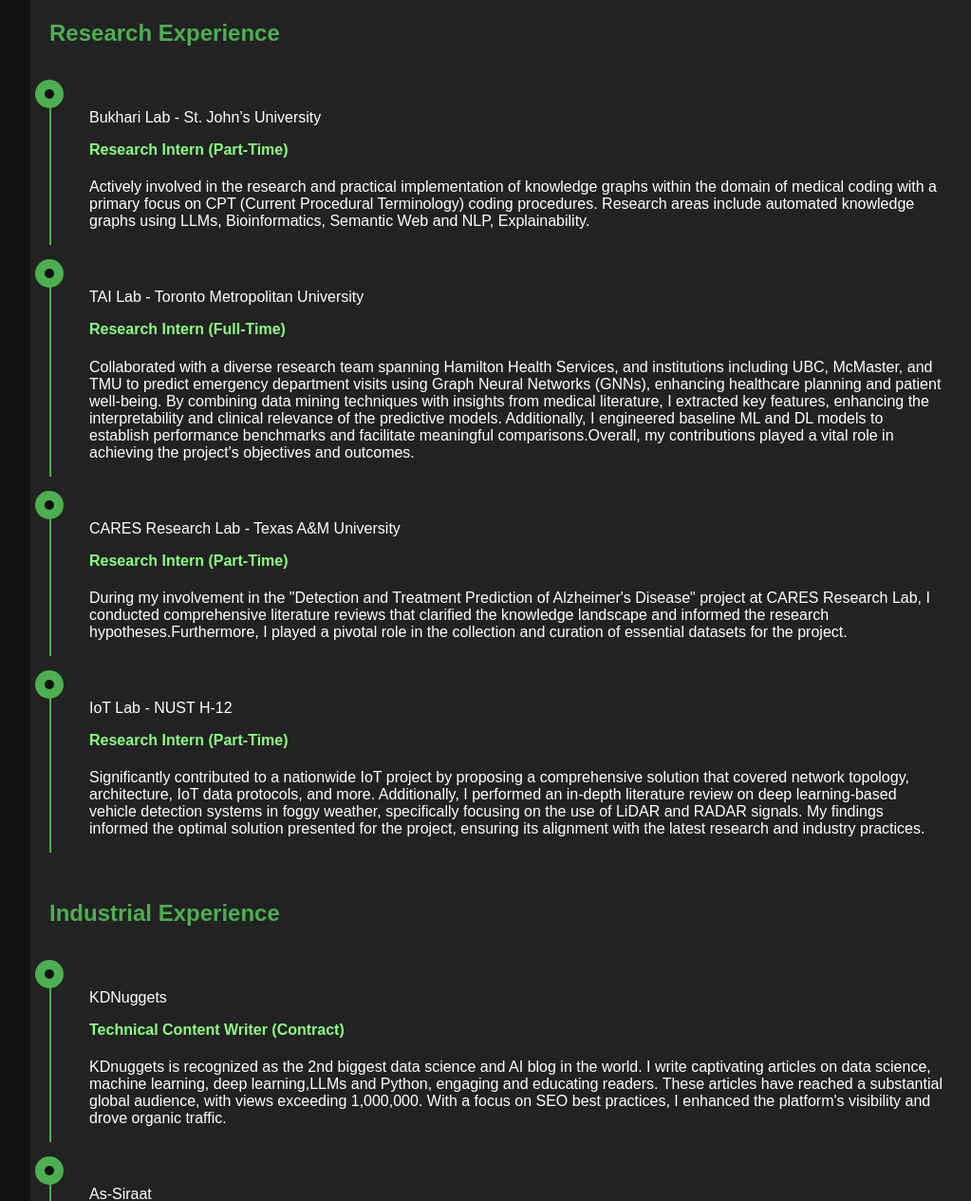
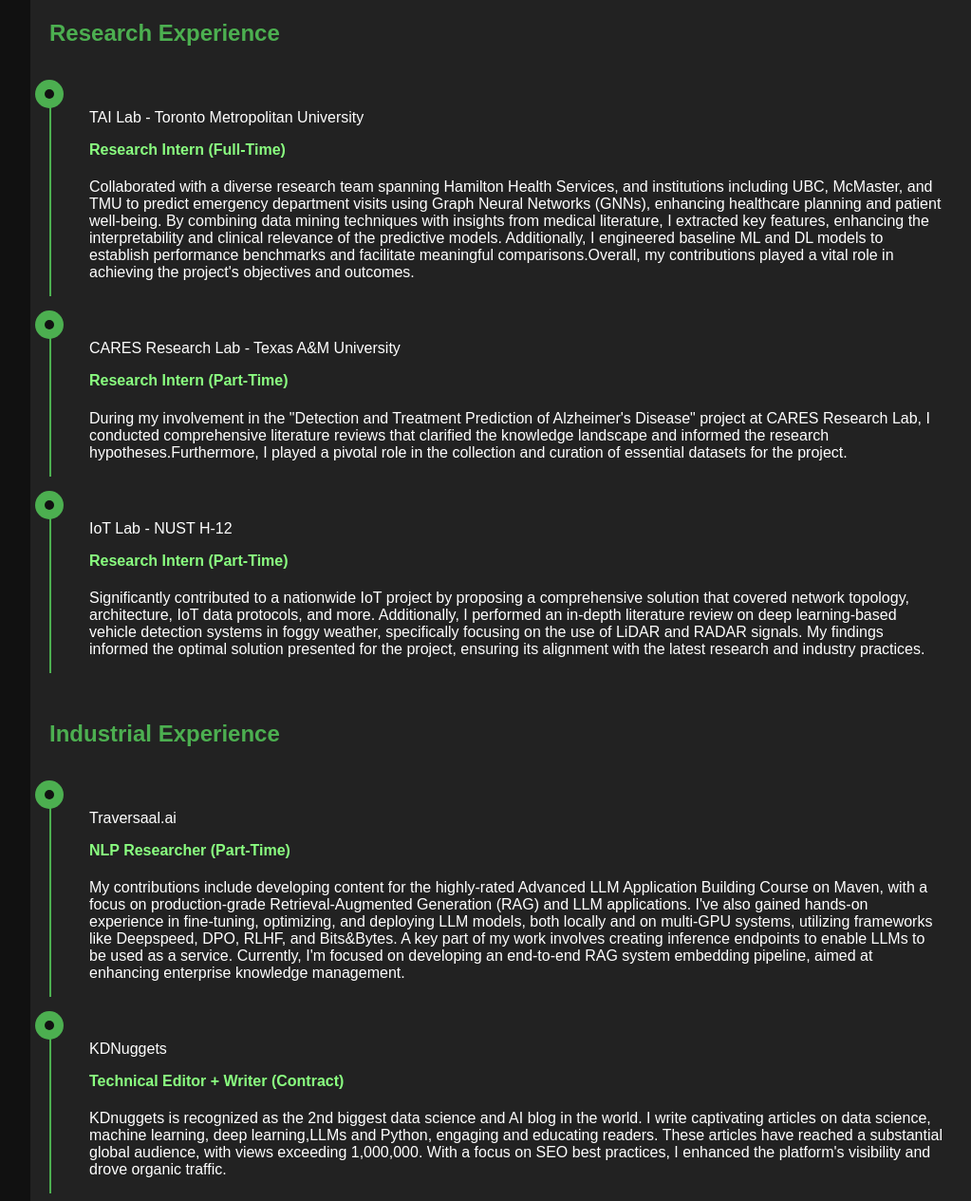
Before and after one commit to kawiiii/kanwal_portfolio_website, a plain HTML site: page experience.html in a window 1280 px wide. Shown: the part 60-1325 px from the top of the page at 95% size, without its empty margins (160-1183 px from the left). Drawn offline with Linux system fonts and the light colour scheme.

Commit message:
Updated content

```diff
--- a/experience.html
+++ b/experience.html
@@ -136,14 +136,6 @@
             <!-- Research Experience -->
             <h3 class="experience">Research Experience</h3>
             <ul class="timeline">
-                <li class="entry">
-                    <div class="circle"></div>
-                    <div class="entry-content">
-                        <p>Bukhari Lab - St. John’s University</p>
-                        <h4 class="role">Research Intern (Part-Time)</h4>
-                        <p>Actively involved in the research and practical implementation of knowledge graphs within the domain of medical coding with a primary focus on CPT (Current Procedural Terminology) coding procedures. Research areas include automated knowledge graphs using LLMs, Bioinformatics, Semantic Web and NLP, Explainability.</p>
-                    </div>
-                </li>
 
                 <li class="entry">
                     <div class="circle"></div>
@@ -182,8 +174,17 @@
                 <li class="entry">
                     <div class="circle"></div>
                     <div class="entry-content">
+                        <p>Traversaal.ai</p>
+                        <h4 class="role">NLP Researcher (Part-Time) </h4>
+                        <p>My contributions include developing content for the highly-rated Advanced LLM Application Building Course on Maven, with a focus on production-grade Retrieval-Augmented Generation (RAG) and LLM applications. I've also gained hands-on experience in fine-tuning, optimizing, and deploying LLM models, both locally and on multi-GPU systems, utilizing frameworks like Deepspeed, DPO, RLHF, and Bits&Bytes. A key part of my work involves creating inference endpoints to enable LLMs to be used as a service. Currently, I'm focused on developing an end-to-end RAG system embedding pipeline, aimed at enhancing enterprise knowledge management.</p>
+                    </div>
+                </li>
+
+                <li class="entry">
+                    <div class="circle"></div>
+                    <div class="entry-content">
                         <p>KDNuggets</p>
-                        <h4 class="role">Technical Content Writer (Contract)</h4>
+                        <h4 class="role">Technical Editor + Writer (Contract)</h4>
                         <p> KDnuggets is recognized as the 2nd biggest data science and AI blog in the world. I write captivating articles on data science, machine learning, deep learning,LLMs and Python, engaging and educating readers. These articles have reached a substantial global audience, with views exceeding 1,000,000. With a focus on SEO best practices, I enhanced the platform's visibility and drove organic traffic. </p>
                     </div>
                 </li>
```
Also changed, not shown: achievements.html (+5 -0 lines), home.html (+1 -1 lines).
